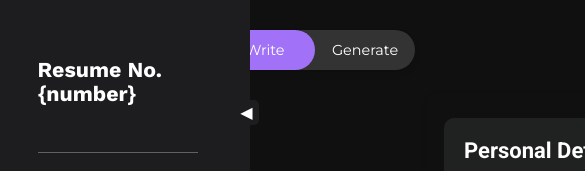
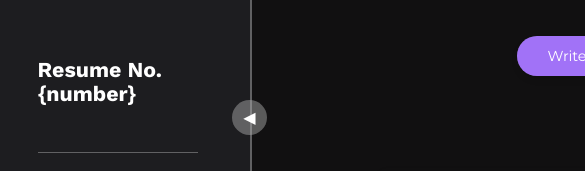
Before and after one commit to schaulet207/resumeBuilder, a React (Vite) app in the folder resumeBuilder/: page / in a window 390 px wide. Shown: the top 171 px of the page, 585 px wide, since content can reach past the window. Built offline with nearby package versions, Linux system fonts and the light colour scheme; grey boxes are pictures that could not be loaded; a web font is replaced by a local one.

Commit message:
Additional changes to the sidebar. Also includes updates to the main body of the app to be more mobile friendly.

```diff
--- a/resumeBuilder/index.html
+++ b/resumeBuilder/index.html
@@ -53,7 +53,9 @@
             <div class="toggle-tab active" onclick="toggleTab('Write')">
                 Write
               </div>
-          <div class="toggle-tab" onclick="toggleTab('Generate')">Generate</div>
+              <div class="toggle-tab" onclick="toggleTab('Generate')">
+                Generate
+              </div>
         </div>
       </div>
 
@@ -61,9 +63,10 @@
         function toggleTab(tab) {
   const tabs = document.querySelectorAll(".toggle-tab");
   tabs.forEach((t) => {
-            t.classList.remove("active");
-            if (t.textContent === tab) {
-              t.classList.add("active");
+    console.log(`Tab Text: '${t.textContent.trim()}'`); // Log textContent for debugging
+    t.classList.remove("active"); // Remove 'active' from all tabs
+    if (t.textContent.trim() === tab) { // Trim whitespace and compare
+      t.classList.add("active"); // Set 'active' on the matching tab
     }
   });
 }
@@ -104,21 +107,24 @@
             // Expanding sidebar
             sidebar.style.width = '250px';
             sidebarContent.style.display = 'flex';
+            toggleIcon.classList.remove('collapsedIcon'); // Remove visibility class when expanded
             toggleIcon.innerHTML = '&#9664;'; // Change to left arrow
-            toggleIcon.style.left = '234px';
-            root.style.left = '300px';
+            toggleIcon.style.left = '232px';
+            root.style.left = '220px';
             container.style.left = '240px'; // Return to initial position
           } else {
             // Collapsing sidebar
             sidebar.style.width = '25px';
             sidebarContent.style.display = 'none';
+            toggleIcon.classList.add('collapsedIcon'); // Add visibility class when collapsed
             toggleIcon.innerHTML = '&#9654;'; // Change to right arrow
-            toggleIcon.style.left = '14px';
+            toggleIcon.style.left = '12px';
             root.style.left = '100px';
             container.style.left = '0px'; // Align container with the viewport edge
           }
         }
         </script>
+
 
 
 
--- a/resumeBuilder/src/App.css
+++ b/resumeBuilder/src/App.css
@@ -1,7 +1,7 @@
 #root {
   position: absolute; /* Updated from relative to absolute */
   top: 50px; /* Position from the top */
-  left: 300px; /* Initial left position */
+  left: 220px; /* Initial left position */
   margin: 0 auto; /* Centering horizontally if applicable, may need adjustment due to absolute positioning */
   padding: 2rem; /* Padding around the content */
   transition: left 0.3s ease; /* Smooth transition for the left property */
@@ -51,8 +51,9 @@
   display: flex;
   flex-direction: row; /* Default to row layout */
   justify-content: space-around;
-  gap: 7em;
+  gap: 4em;
   padding-top: 10px;
+  scale: 0.9;
 }
 
 /* Media Query for smaller screens */
@@ -67,8 +68,10 @@
 .left-half {
   border-radius: 12px;
   padding: 18px;
+  padding-top: 8px;
   box-shadow: 0px 2px 5px rgba(0, 0, 0, 0.075);
   width: 36rem;
+  position: relative;
 }
 
 .right-half {
@@ -77,7 +80,7 @@
   width: 50rem;
   background-color: white;
   overflow: auto; /* Add scrollbars if content overflows */
-  border-radius: 6px;
+  border-radius: 3px;
   border: none;
 }
 
--- a/resumeBuilder/src/index.css
+++ b/resumeBuilder/src/index.css
@@ -109,9 +109,10 @@ body {
   top: 0;
   left: 0;
   width: 250px;
-  height: 100vh;
+  height: 100%;
   background-color: rgb(29, 29, 32);
   transition: width 0.3s ease;
+  border-right: 2px solid var(--gray-bg);
 }
 
 .sidebar-content {
@@ -127,23 +128,40 @@ body {
   overflow: hidden; /* Hide content when sidebar is collapsed */
 }
 
+.sidebar:hover .toggle-icon {
+  opacity: 1; /* Fully visible */
+  visibility: visible; /* Make it visible immediately on hover */
+}
+
 .toggle-icon {
+  opacity: 0; /* Start fully transparent */
+  visibility: hidden; /* Not visible initially */
   position: absolute;
-  top: 100px;
+  top: 100px; /* Adjust as needed */
+  left: 232px; /* Initial left position */
   width: 25px;
   height: 25px;
-  left: 234px;
-  transition: left 0.3s ease;
   cursor: pointer;
-  background-color: rgb(29, 29, 32);
+  background-color: var(--gray-bg); /* Initial background color */
   color: white;
   text-align: center;
   line-height: 25px;
-  border-radius: 0 5px 5px 0;
+  border-radius: 24px;
+  padding: 5px;
   user-select: none;
   z-index: 2;
+  transition: opacity 0.3s ease, visibility 0.6s ease, background-color 0.3s ease, left 0.3s ease; /* Include left in the transitions */
 }
 
+/* Transition the toggle-icon background-color when the sidebar is hovered */
+.toggle-icon:hover {
+  background-color: var(--purple); /* Transition to purple on hover */
+}
+
+.collapsedIcon {
+  opacity: 1; /* Fully visible */
+  visibility: visible;
+}
 
 
 .row {
@@ -599,6 +617,20 @@ h4{
   width: calc(100vw - 240px); /* Calculate width based on viewport width minus 240px */
 }
 
+@media (max-width: 768px) { /* Common breakpoint for tablets and below */
+  .toggle-container {
+    display: flex;
+    flex-direction: row;
+    justify-content: center;
+    align-items: center;
+    position: absolute; /* Keep absolute positioning */
+    top: 30px;
+    left: 422px; /* Align with the left edge of the viewport */
+    transition: left 0.3s ease; /* Animate only the left property */
+    width: 100vw; /* Full viewport width */
+  }
+}
+
 .toggle-switch {
   width: 200px;
   height: 40px;
@@ -606,7 +638,8 @@ h4{
   border-radius: 20px;
   display: flex;
   box-shadow: 0 4px 6px rgba(0,0,0,0.1);
-  position: relative;
+  position: absolute;
+  top: 6px;
 }
 
 .toggle-tab {
```
Lines whose indentation alone changed are shown as unchanged.
